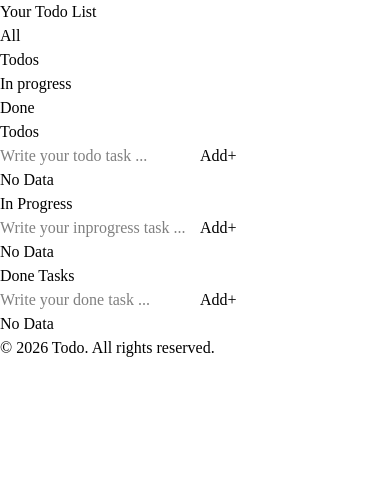
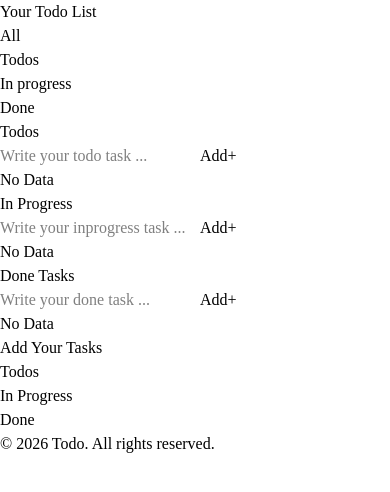
Before and after one commit to khaterehnaseri444-ui/todoTask, a React (Vite) app: page / in a window 390 px wide. Shown: the top 492 px of the page. Built offline with nearby package versions, Linux system fonts and the light colour scheme.

Commit message:
feat:create 3 page for responsive mobile part

```diff
--- a/src/App.jsx
+++ b/src/App.jsx
@@ -4,6 +4,9 @@ import Home from "./pages/Home/Home";
 import Done from "./pages/done/Done";
 import Todos from "./pages/todos/Todos";
 import Inprogress from "./pages/inProgress/Inprogress";
+import DoneM from "./pages/doneM/DoneM";
+import TodosM from "./pages/todosM/TodosM";
+import InprogressM from "./pages/inprogressM/InprogressM";
 function App() {
   return (
     <BrowserRouter>
@@ -13,6 +16,9 @@ function App() {
           <Route path="/done" element={<Done />} />
           <Route path="/todos" element={<Todos />} />
           <Route path="/inprogress" element={<Inprogress />} />
+          <Route path="/doneM" element={<DoneM />} />
+          <Route path="/todosM" element={<TodosM />} />
+          <Route path="/inprogressM" element={<InprogressM />} />
         </Routes>
       </Layout>
     </BrowserRouter>
--- /dev/null
+++ b/src/components/itemsList/ItemsList.jsx
@@ -0,0 +1,25 @@
+import React from "react";
+import { Link } from "react-router-dom";
+const itemsList = [
+  { id: 1, title: "Todos", path: "/todosM" },
+  { id: 2, title: "In Progress", path: "/inprogressM" },
+  { id: 3, title: "Done", path: "/doneM" },
+];
+function ItemsList() {
+  return (
+    <div className="w-full h-auto flex flex-col items-center justify-center gap-8 mt-3 p-3 mb-10">
+      <p>Add Your Tasks</p>
+      {itemsList.map((item) => (
+        <React.Fragment key={item.id}>
+          <Link to={item.path}>
+            <div className="w-80 h-8 p-3 flex items-center justify-start bg-fuchsia-100">
+              <p className="text-fuchsia-700">{item.title}</p>
+            </div>
+          </Link>
+        </React.Fragment>
+      ))}
+    </div>
+  );
+}
+
+export default ItemsList;
--- a/src/pages/Home/Home.jsx
+++ b/src/pages/Home/Home.jsx
@@ -1,17 +1,21 @@
 import Done from "../../components/done/Done";
 import Inprogress from "../../components/inprogress/Inprogress";
+import ItemsList from "../../components/itemsList/ItemsList";
 import Todos from "../../components/todos/Todos";
 
 function Home() {
   return (
     <>
-      <div className="w-full h-auto flex items-center justify-center">
+      <div className="w-full h-auto md:flex lg:flex items-center justify-center hidden">
         <div className="lg:w-300 md:w-full h-auto flex items-center justify-between">
           <Todos />
           <Inprogress />
           <Done />
         </div>
       </div>
+      <div className="md:hidden lg:hidden">
+        <ItemsList />
+      </div>
     </>
   );
 }
--- /dev/null
+++ b/src/pages/doneM/DoneM.jsx
@@ -0,0 +1,30 @@
+import React from "react";
+import { useTodo } from "../../core/context/TodoContext";
+import TaskCard from "../../components/taskCard/TaskCard";
+import AddTask from "../../components/addTask/AddTask";
+
+function DoneM() {
+  const { filterByCondition } = useTodo();
+  const tasks = filterByCondition.done;
+  return (
+    <div className="lg:w-95 md:w-60 h-auto min-h-118 bg-fuchsia-100 p-3 flex flex-col items-center justify-center relative">
+      <div className="w-full h-40 flex items-center justify-center flex-col absolute top-2.5">
+        <h1 className="lg:text-[20px] md:text-[15px] font-extralight">
+          Done Tasks
+        </h1>
+        <AddTask currentCondition={"done"} />
+      </div>
+      {tasks.length === 0 ? (
+        <p>No Data</p>
+      ) : (
+        tasks.map((T) => (
+          <React.Fragment key={T.id}>
+            <TaskCard task={T} />
+          </React.Fragment>
+        ))
+      )}
+    </div>
+  );
+}
+
+export default DoneM;
--- /dev/null
+++ b/src/pages/inprogressM/InprogressM.jsx
@@ -0,0 +1,11 @@
+import React from 'react';
+
+function InprogressM() {
+    return (
+        <div>
+            inprooooo
+        </div>
+    );
+}
+
+export default InprogressM;
--- /dev/null
+++ b/src/pages/todosM/TodosM.jsx
@@ -0,0 +1,11 @@
+import React from 'react';
+
+function TodosM() {
+    return (
+        <div>
+            todooos
+        </div>
+    );
+}
+
+export default TodosM;
```
